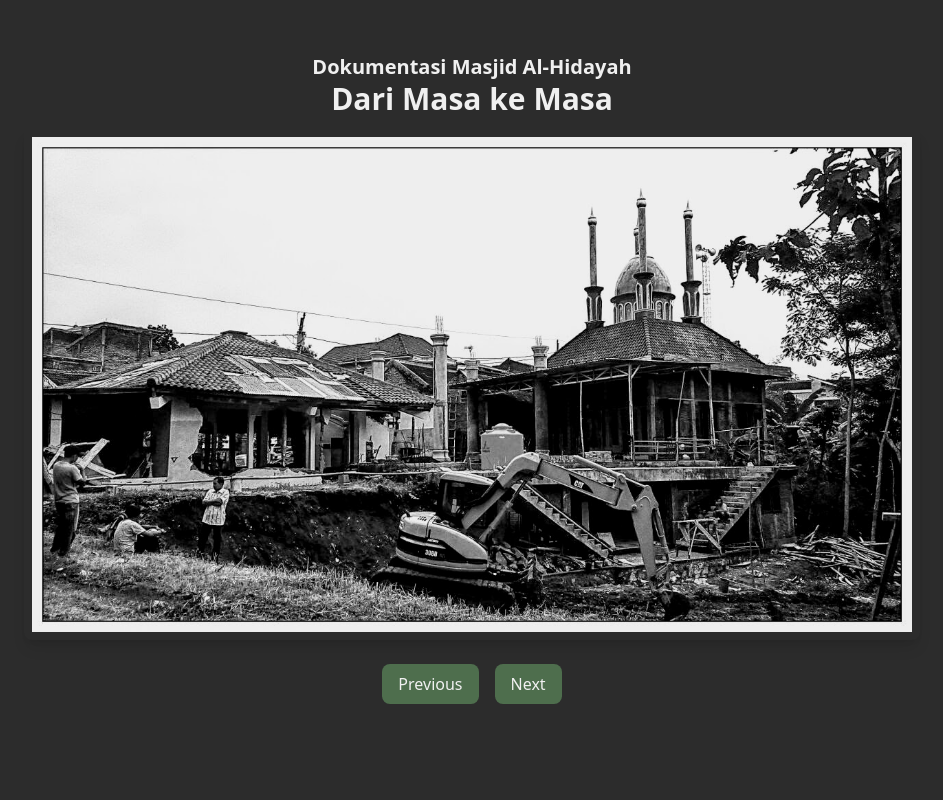
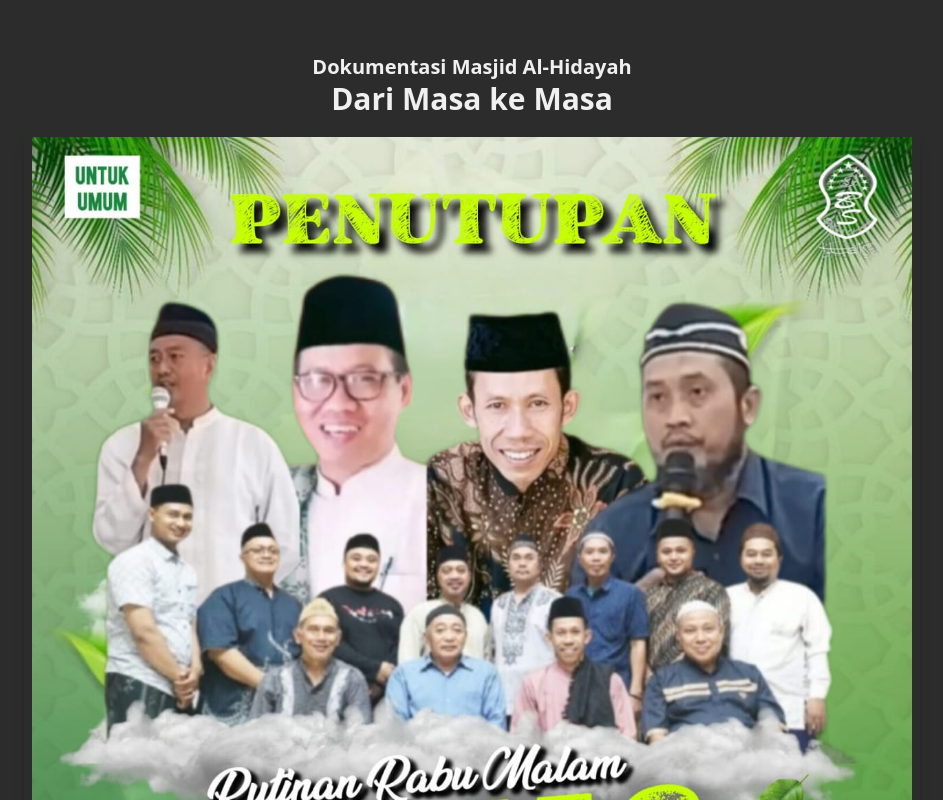
Before and after one commit to raaflahar/masjid-al-hidayah-puri, a React (Vite) app: page / in a window 1280 px wide. Shown: the part 2860-3660 px from the top of the page, without its empty margins (168-1111 px from the left). Built offline with nearby package versions, Linux system fonts and the light colour scheme; no server answers.

Commit message:
feat: reposition image

```diff
--- a/src/pages/Documentation/Documentation.jsx
+++ b/src/pages/Documentation/Documentation.jsx
@@ -2,6 +2,7 @@ import { useState } from 'react';
 
 export default function Documentation(){
     const photos = [
+        "/img/jamas-2026.jpeg",
         "/img/1.jpg",
         "/img/2.jpg",
         "/img/3.jpg",
@@ -11,7 +12,6 @@ export default function Documentation(){
         "/img/7.jpg",
         "/img/8.jpg",
         "/img/9.jpg",
-        "/img/jamas-2026.jpeg"
     ]
 
     const [currentIndex, setCurrentIndex] = useState(0);
```
